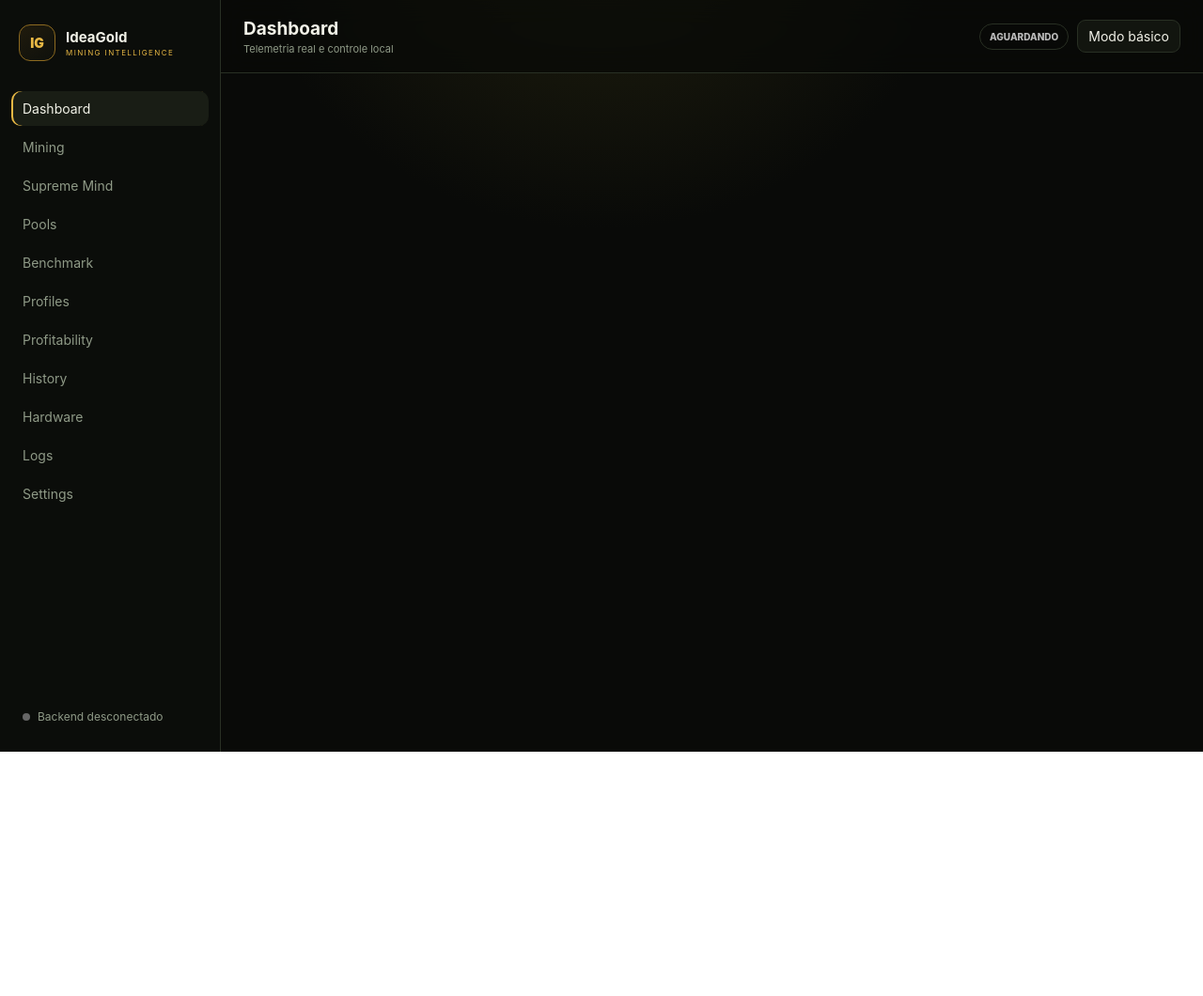
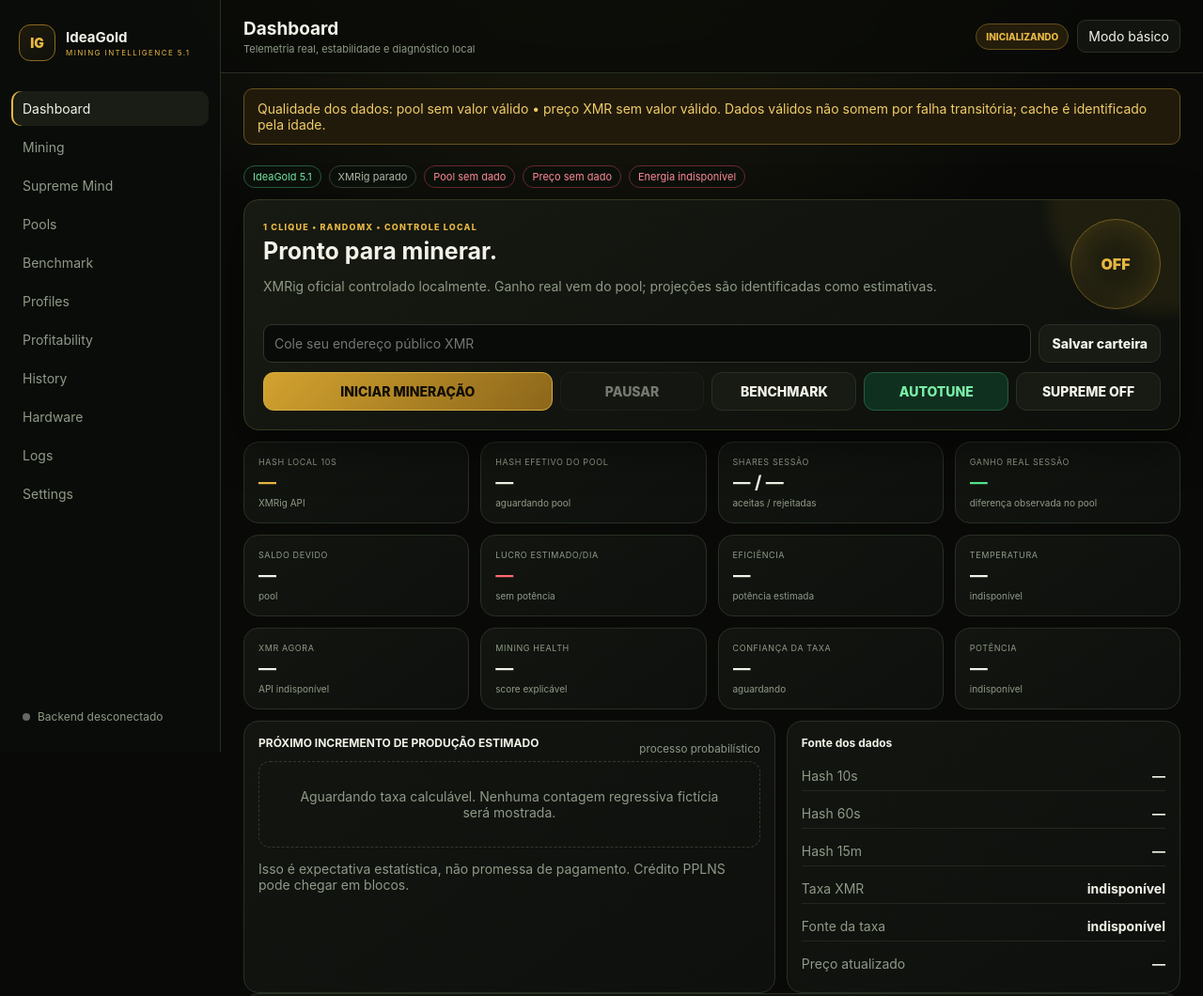
Before and after one commit to eiisrael/IdeaGold, a website: page frontend/index.html in a window 1280 px wide. Shown: the top 1060 px of the page at 94% size. Before the commit the page ends 800 px from the top, so only its background shows below. Drawn offline with Linux system fonts and the light colour scheme; no server answers.

Commit message:
feat(v5.1): load stability and observability UI layer

```diff
--- a/frontend/index.html
+++ b/frontend/index.html
@@ -4,20 +4,21 @@
   <meta charset="utf-8">
   <meta name="viewport" content="width=device-width,initial-scale=1,viewport-fit=cover">
   <meta name="theme-color" content="#090a08">
-  <title>IdeaGold Mining Intelligence</title>
+  <title>IdeaGold 5.1 — Mining Intelligence</title>
   <link rel="stylesheet" href="/styles.css">
+  <link rel="stylesheet" href="/v51.css">
 </head>
 <body>
   <div id="app" class="app-shell">
     <aside class="sidebar">
-      <div class="brand"><div class="brand-mark">IG</div><div><strong>IdeaGold</strong><small>MINING INTELLIGENCE</small></div></div>
+      <div class="brand"><div class="brand-mark">IG</div><div><strong>IdeaGold</strong><small>MINING INTELLIGENCE 5.1</small></div></div>
       <nav id="nav" class="nav"></nav>
       <div class="sidebar-foot"><span id="connectionDot" class="dot"></span><span id="connectionText">Conectando…</span></div>
     </aside>
     <main class="main">
       <header class="topbar">
         <button id="menuBtn" class="icon-btn mobile-only" aria-label="Menu">☰</button>
-        <div><h1 id="pageTitle">Dashboard</h1><p id="pageSubtitle">Telemetria real e controle local</p></div>
+        <div><h1 id="pageTitle">Dashboard</h1><p id="pageSubtitle">Telemetria real, estabilidade e diagnóstico local</p></div>
         <div class="top-actions"><span id="stateBadge" class="badge neutral">AGUARDANDO</span><button id="basicToggle" class="ghost-btn">Modo básico</button></div>
       </header>
       <section id="notice" class="notice hidden"></section>
@@ -27,5 +28,6 @@
   </div>
   <div id="toast" class="toast hidden"></div>
   <script src="/app.js"></script>
+  <script src="/v51.js"></script>
 </body>
 </html>
```
